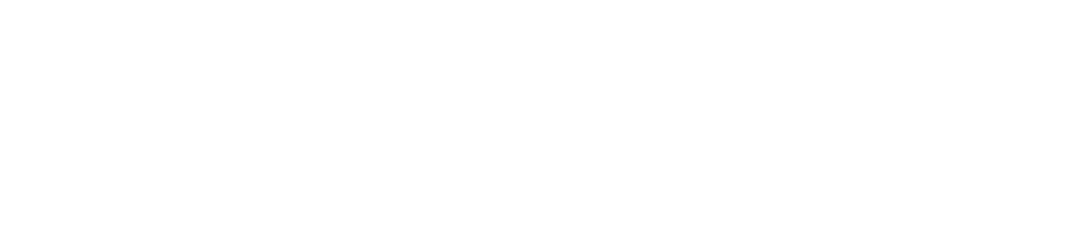
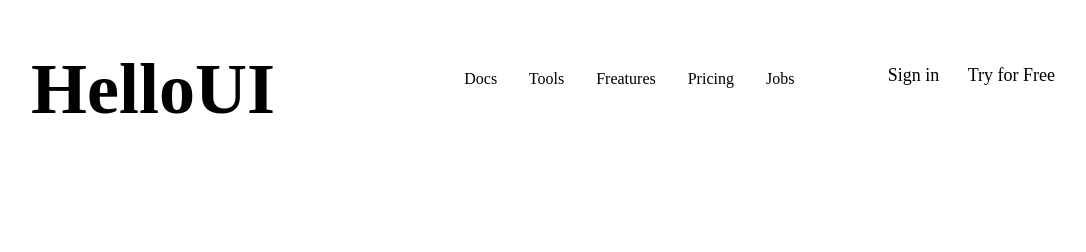
Before and after one commit to il061-rgb/work3, a plain HTML site: page index.html in a window 1280 px wide. Shown: the whole page, without its empty margins (89-1175 px from the left). Drawn offline with Linux system fonts and the light colour scheme.

Commit message:
Добавление шапки

```diff
--- a/index.html
+++ b/index.html
@@ -7,6 +7,21 @@
     <link rel="stylesheet" href="style.css">
 </head>
 <body>
-
+    <header class="Had">
+        <div class="left-section">
+            <h1>HelloUI</h1>
+        </div>
+        <div class="center-section">
+            <a href="#">Docs</a>
+            <a href="#">Tools</a>
+            <a href="#">Freatures</a>
+            <a href="#">Pricing</a>
+            <a href="#">Jobs</a>
+        </div>
+        <div class="right-section">
+            <a class="Sign-in" href="#">Sign in</a>
+            <a class="Try-for-Free" href="#">Try for Free</a>
+        </div>
+    </header>
 </body>
 </html>
--- a/style.css
+++ b/style.css
@@ -4,3 +4,49 @@ html , body {margin: 0px;
     width: auto;
   background-color: white;
 }
+
+
+.Had{
+    display: flex;
+    justify-content: space-between;
+}
+
+
+.left-section{
+    position: relative;
+    left: 15vh;
+    font-size: 36px;
+}
+
+
+.center-section{
+    position: relative;
+    justify-content: space-between;
+    font-size: 16px;
+    top: 70px;
+    word-spacing: 3.5vh;
+}
+
+.center-section a {
+    text-decoration: none;
+    color: black;
+}
+
+
+.right-section{
+    position: relative;
+    right: 17vh;
+    top: 65px;
+}
+
+
+.Sign-in{
+    position: absolute;
+    margin-left: -80px;
+}
+
+.right-section a{
+    text-decoration: none;
+    color: black;
+    font-size: 18px;
+}
```
